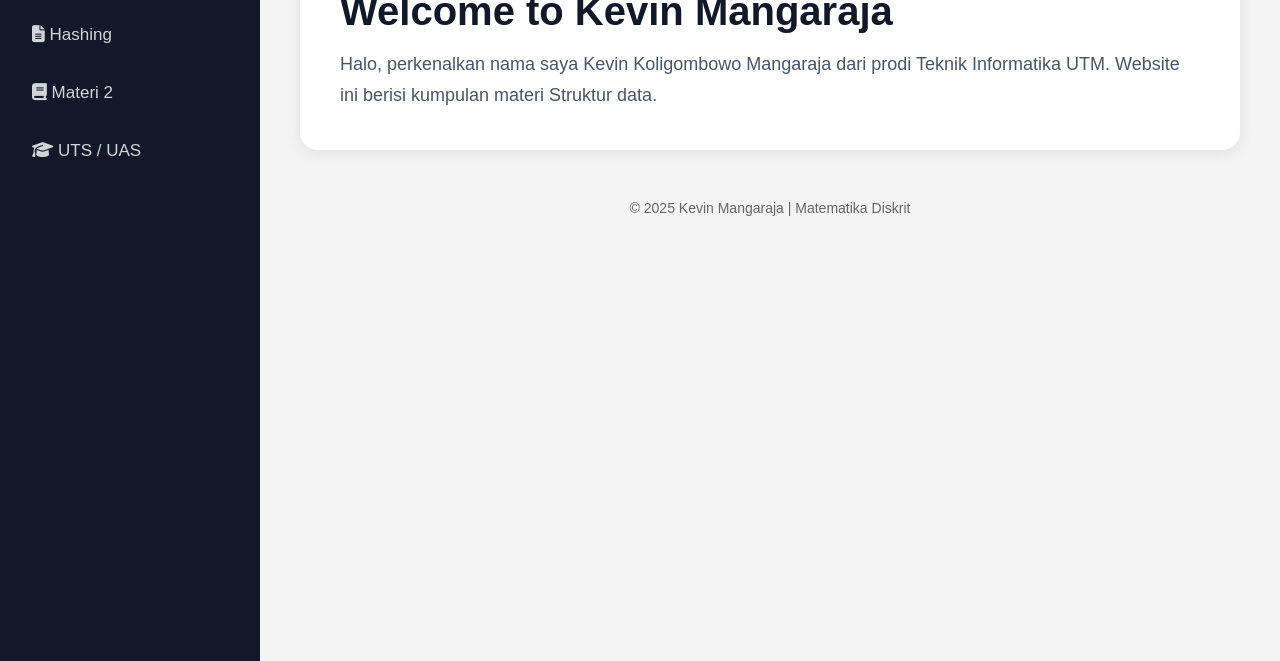
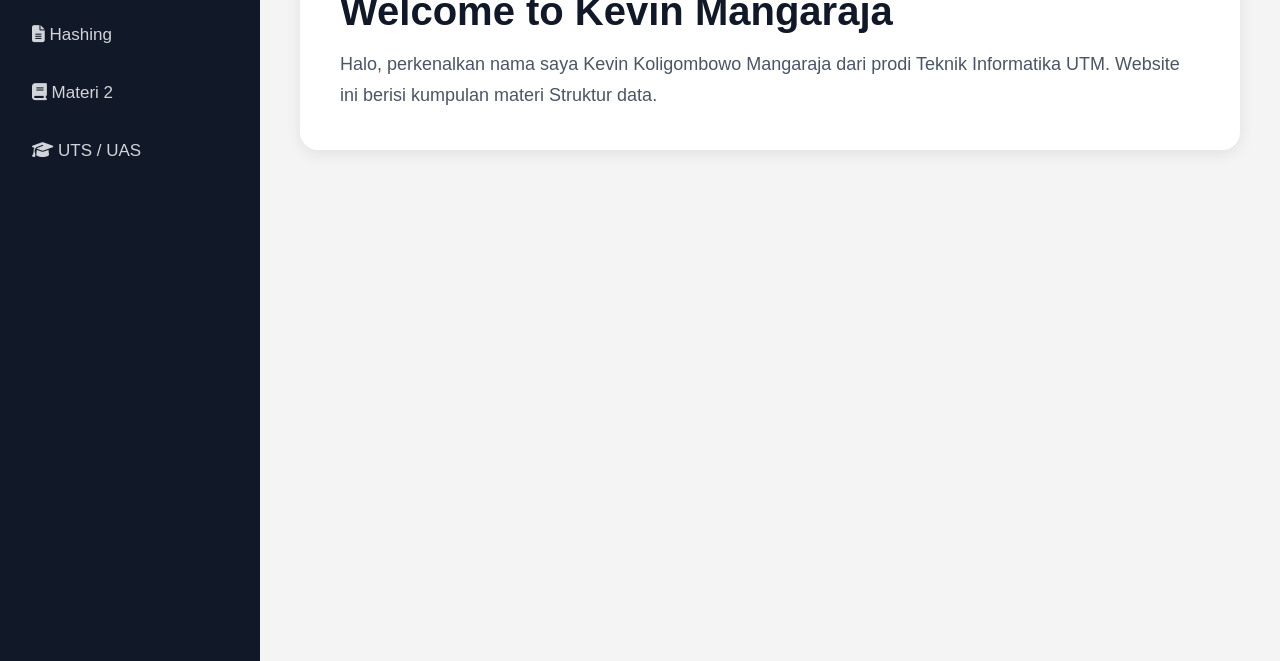
Before and after one commit to KevinMangaraja/Struktur_data, a plain HTML site: page index.html in a window 1280 px wide. Shown: the part 139-800 px from the top of the page. Drawn offline with Linux system fonts and the light colour scheme.

Commit message:
Update index.html

```diff
--- a/index.html
+++ b/index.html
@@ -231,9 +231,6 @@
 
     <!-- MATERI -->
 
-    <footer>
-      © 2025 Kevin Mangaraja | Matematika Diskrit
-    </footer>
 
   </div>
 
```
